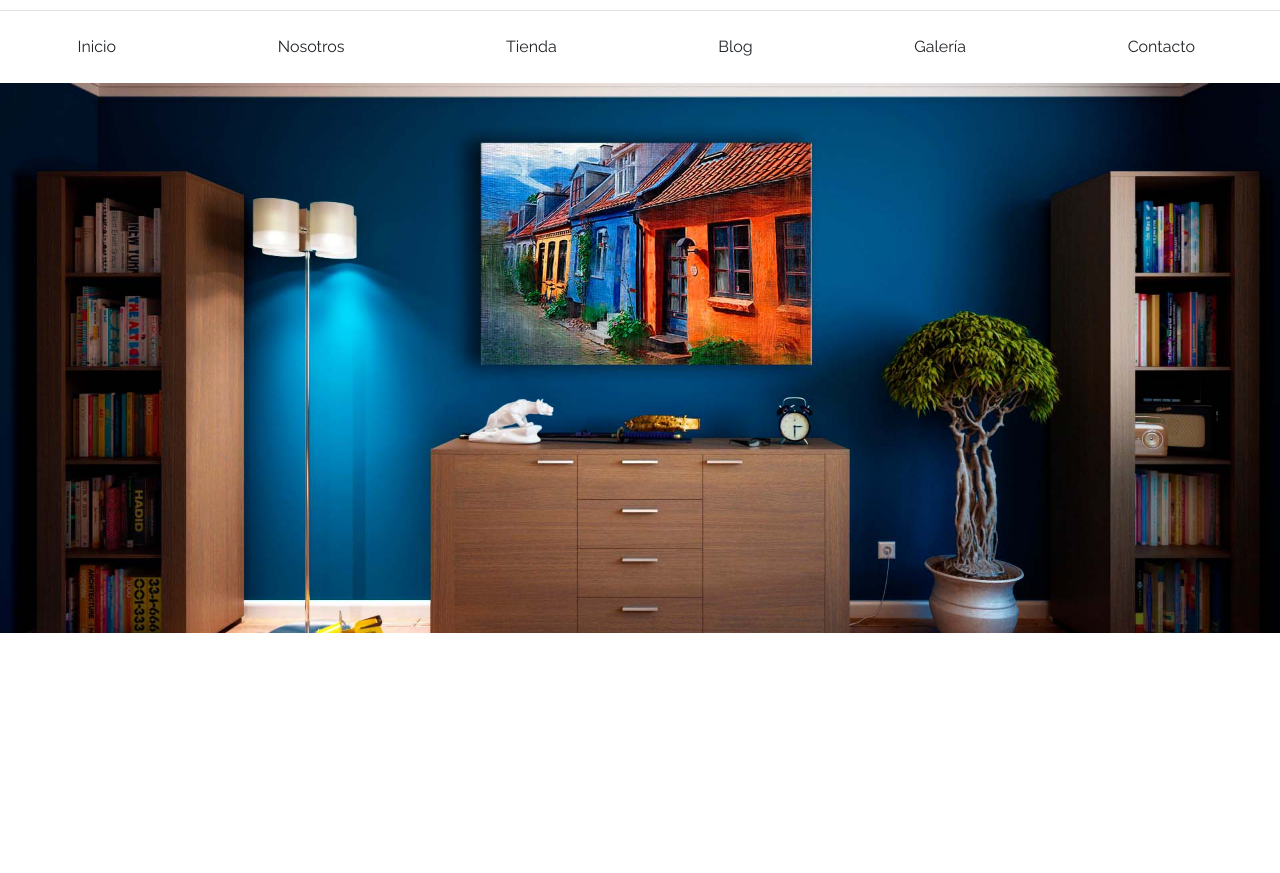
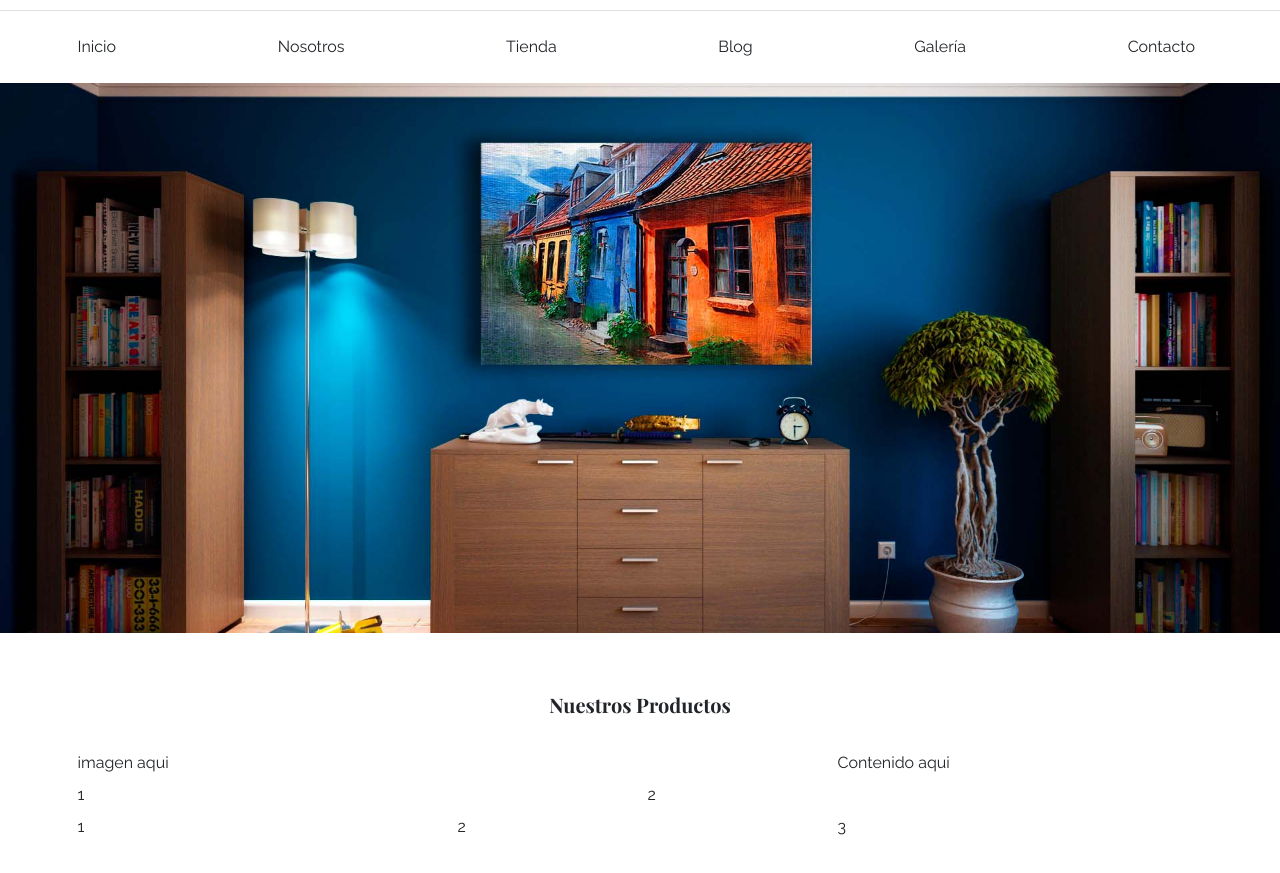
Before and after one commit to Naibaf93/tienda-muebles-bootstrap, a plain HTML site: page 02-ecommerce/index.html in a window 1280 px wide. Shown: the part 115-988 px from the top of the page. Before the commit the page ends 800 px from the top, so only its background shows below. Drawn offline with nearby package versions, Linux system fonts and the light colour scheme.

Commit message:
creando el grid de los productos

```diff
--- a/02-ecommerce/index.html
+++ b/02-ecommerce/index.html
@@ -34,9 +34,41 @@
         </div>
     </div>
 
-    <div class="hero">
+    <div class="hero"></div>
 
-    </div>
+    <main class="container py-5">
+        <h2 class="text-center my-5">Nuestros Productos</h2>
+
+        <div class="row">
+            <div class="col-md-8">
+                imagen aqui
+            </div>
+            <div class="col-md-4">
+                Contenido aqui
+            </div>
+        </div>
+
+        <div class="row">
+            <div class="col-md-6">
+                1
+            </div>
+            <div class="col-md-6">
+                2
+            </div>
+        </div>
+
+        <div class="row">
+            <div class="col-md-4">
+                1
+            </div>
+            <div class="col-md-4">
+                2
+            </div>
+            <div class="col-md-4">
+                3
+            </div>
+        </div>
+    </main>
     <script src="js/bootstrap.bundle.min.js"></script>
 </body>
 </html>
```
